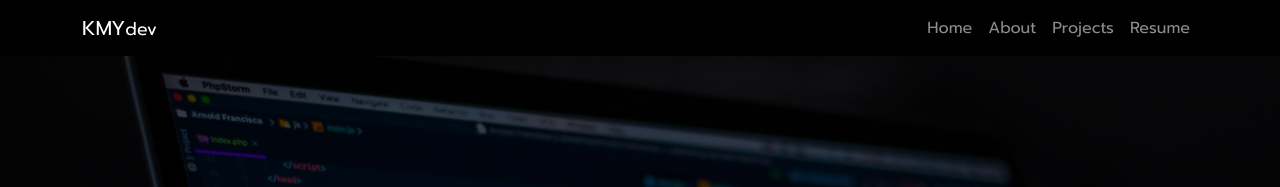
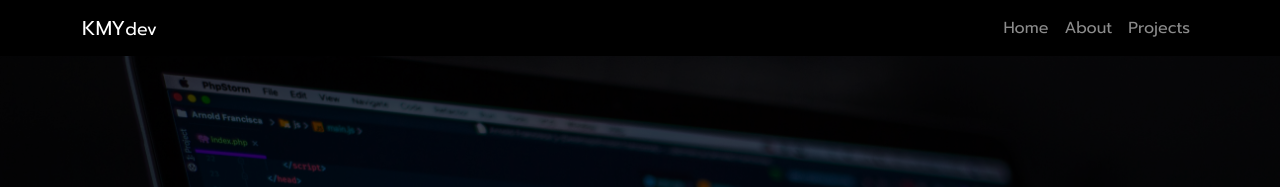
Before and after one commit to Youngin9210/kmydev-react-portfolio, a React (Create React App) app: page /home in a window 1280 px wide. Shown: the top 187 px of the page. Built offline with nearby package versions, Linux system fonts and the light colour scheme.

Commit message:
removed resume page component

```diff
--- a/src/App.js
+++ b/src/App.js
@@ -11,7 +11,6 @@ import About from './pages/About/index';
 import Home from './pages/Home/index';
 import NotFound from './pages/Not-Found/index';
 import Projects from './pages/Projects/index';
-import Resume from './pages/Resume/index';
 
 const App = () => {
 	return (
@@ -21,7 +20,6 @@ const App = () => {
 				<Route exact path="/home" component={Home}></Route>
 				<Route exact path="/about" component={About}></Route>
 				<Route exact path="/projects" component={Projects}></Route>
-				<Route exact path="/resume" component={Resume}></Route>
 				<Route path="/not-found" component={NotFound}></Route>
 				<Redirect from="/" exact to="/home" />
 				<Redirect to="/not-found" />
--- a/src/components/NavBar.js
+++ b/src/components/NavBar.js
@@ -39,7 +39,6 @@ export default function NavBar({ onPageChange }) {
 						<Nav.Link href="/home">Home</Nav.Link>
 						<Nav.Link href="/about">About</Nav.Link>
 						<Nav.Link href="/projects">Projects</Nav.Link>
-						<Nav.Link href="/resume">Resume</Nav.Link>
 					</Nav>
 				</Navbar.Collapse>
 			</Container>
--- a/src/pages/Resume/index.js
+++ /dev/null
@@ -1,6 +0,0 @@
-import React from 'react';
-const Resume = () => {
-	return <h1>Resume</h1>;
-};
-
-export default Resume;
```
